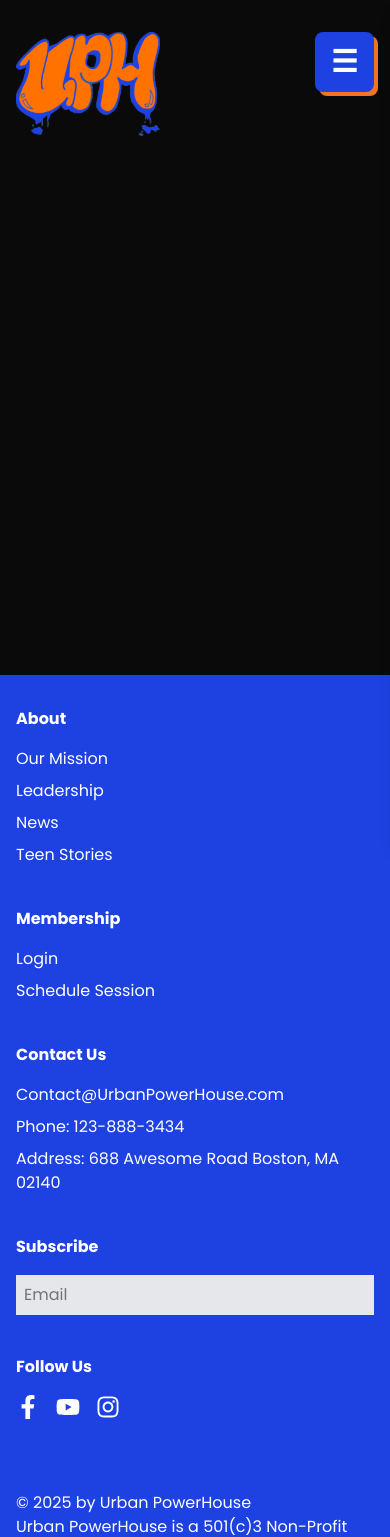
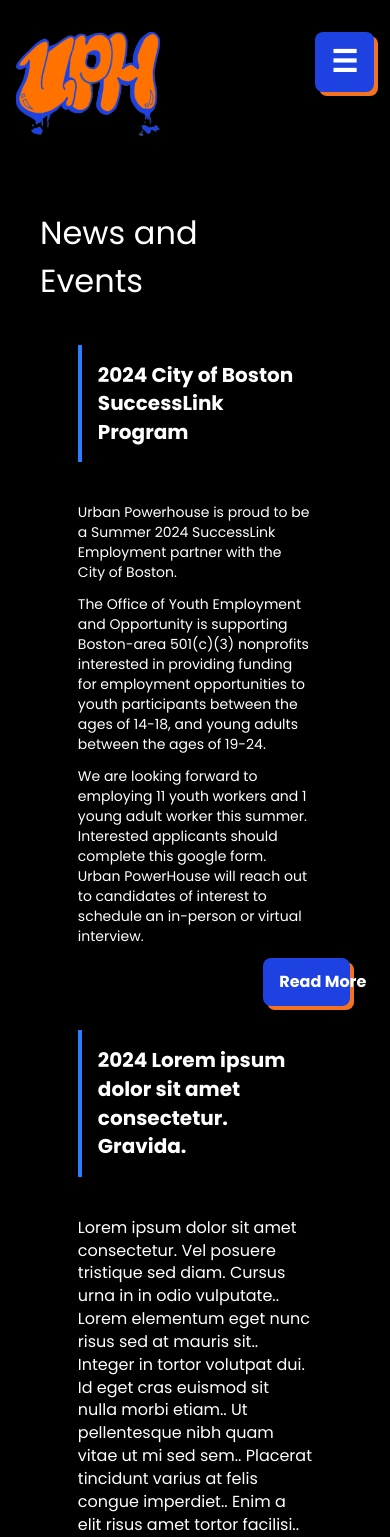
Before and after one commit to Artists-for-Humanity/urban-powerhouse, a Next.js app: page /News in a window 390 px wide. Shown: the top 1537 px of the page. Built offline with nearby package versions, Linux system fonts and the light colour scheme.

Commit message:
mobile version

```diff
--- a/components/GridContainer.tsx
+++ b/components/GridContainer.tsx
@@ -15,7 +15,7 @@ const Grid: React.FC<GridProps> = ({ children, className = '' }) => {
         grid px-4 min-h-[100vh]
         grid-cols-6 sm:grid-cols-8 lg:grid-cols-12
         gap-x-[13px] sm:gap-x-[24px] lg:gap-x-[24px]
-        justify-items-center h-full max-w-[1200px] m-auto ${className}
+        justify-items-center h-full max-w-[1200px] m-auto bg-black ${className}
 
       `
       }>
--- a/pages/News.tsx
+++ b/pages/News.tsx
@@ -4,19 +4,75 @@ import Grid from "../components/GridContainer";
 import Footer from "../components/Footer";
 import Container from "../components/Container";
 import Navigation from "../components/Navigation";
+import Button from "../components/Button";
 import '../app/globals.css';
+
+export default function News() {
+  return (
+    <Grid>
+   <Navigation />
+
+   <Container className=" bg-black px-6 py-10">
+   <div className="col-start-1 col-span-4 font-style: Poppinsl text-[32px]
+pb-10
+;">News and Events</div>
+
+    <div className="col-start-2 col-span-4 bg-black border-l-4 border-blue-500 text-white p-4 mb-10 max-w-md text-sm font-bold mb-3 text-[20px]
+">
+        2024 City of Boston SuccessLink Program
+      </div>
+      <p className="col-start-2 col-span-4 text-sm mb-3">
+      Urban Powerhouse is proud to be a Summer 2024 SuccessLink Employment partner with the City of Boston.
+      </p>
+      <p className="col-start-2 col-span-4 text-sm mb-3" >
+        The Office of Youth Employment and Opportunity is supporting Boston-area 501(c)(3) nonprofits interested in providing  funding for employment opportunities to youth participants between the  ages of 14-18, and young adults between the ages of 19-24.
+      </p>
+      <p className="col-start-2 col-span-4 text-sm mb-3">
+        We are looking forward to employing 11 youth workers and 1 young adult  worker this summer. Interested applicants should complete this google form. Urban PowerHouse will reach out to candidates of interest to schedule an in-person or virtual interview.
+      </p>
+      <Button label="Read More"className="col-start-5 col-span-2 mb-6"></Button>
 
 
 
-export default function News() {
 
-    return (
-          <Grid>
-            <Navigation/>
-              <Container className="min-h-[60vh]">
-              </Container>
-            <Footer />
-          </Grid>
+     <div className="col-start-2 col-span-4 bg-black border-l-4 border-blue-500 text-white p-4 mb-10 max-w-md text-sm font-bold mb-3 text-[20px]">
+     2024 Lorem ipsum dolor sit amet consectetur. Gravida.
+      </div>
+      <p className="col-start-2 col-span-4 text-sm mb-3 text-[16px]">
+        Lorem ipsum dolor sit amet consectetur. Vel posuere tristique sed diam. Cursus urna in in odio vulputate.. Lorem elementum eget nunc risus sed at mauris sit.. Integer in tortor volutpat dui. Id eget cras euismod sit nulla morbi etiam.. Ut pellentesque nibh quam vitae ut mi sed sem.. Placerat tincidunt varius at felis congue imperdiet.. Enim a elit risus amet tortor facilisi.. Faucibus eget quis pharetra quis metus enim imperdiet scelerisque sagittis..
+      </p>
+      <p className="col-start-2 col-span-4 text-sm mb-3 text-[16px]" >
+      In neque mauris nunc eros mauris in congue sit.. Mauris id cras nunc adipiscing mauris ut eu dignissim elementum.. Scelerisque donec turpis ut arcu egestas ac rhoncus sed sit.. Posuere enim eget mauris et eu dui magna.. Quam consectetur sem eget ultrices donec risus velit sodales.. Cras integer iaculis gravida morbi aliquam eget senectus viverra.. Dictum phasellus fringilla massa sed viverra libero vitae nulla.. Dictum viverra sed pretium enim sollicitudin lorem in enim a.. Tortor quam vel tristique vestibulum mi accumsan odio faucibus aliquam.. Lorem nisl ut cras faucibus massa diam vitae consequat egestas.. Et nec ut cursus sit facilisi lobortis congue bibendum.. Amet et orci arcu id.
+      </p>
 
-    );
+
+      <div className="col-start-2 col-span-4 bg-black border-l-4 border-blue-500 text-white p-4 mb-10 max-w-md text-sm font-bold mb-3 text-[20px] mt-7">
+        2023 Lmet consectetur. Gravida.
+      </div>
+      <p className="col-start-2 col-span-4 text-sm mb-3 text-[16px]">
+        Lorem ipsum dolor sit amet consectetur. Vel posuere tristique sed diam. Cursus urna in in odio vulputate.. Lorem elementum eget nunc risus sed at mauris sit.. Integer in tortor volutpat dui. Id eget cras euismod sit nulla morbi etiam.. Ut pellentesque nibh quam vitae ut mi sed sem.. Placerat tincidunt varius at felis congue imperdiet.. Enim a elit risus amet tortor facilisi..
+      </p>
+      <p className="col-start-2 col-span-4 text-sm mb-3 text-[16px]" >
+        In neque mauris nunc eros mauris in congue sit.. Mauris id cras nunc adipiscing mauris ut eu dignissim elementum.. Scelerisque donec turpis ut arcu egestas ac rhoncus sed sit.. Posuere enim eget mauris et eu dui magna.. Quam consectetur sem eget ultrices donec risus velit sodales.. Cras integer iaculis gravida morbi aliquam eget senectus viverra..
+      </p>
+     <Button label="Read More"className="col-start-5 col-span-2 mb-6"></Button>
+
+
+
+
+
+     {/* <p className="text-sm mb-3">
+     <a
+    href="https://www.boston.gov/departments/youth-employment-and-opportunity"
+     >
+     </a>{" "}
+     </p> */}
+
+      {/* <p className="text-sm">
+       </p> */}
+
+      </Container>
+       <Footer />
+    </Grid>
+  );
 }
```
Also changed, not shown: 1 other file (tests, documents, lock files or other folders).
